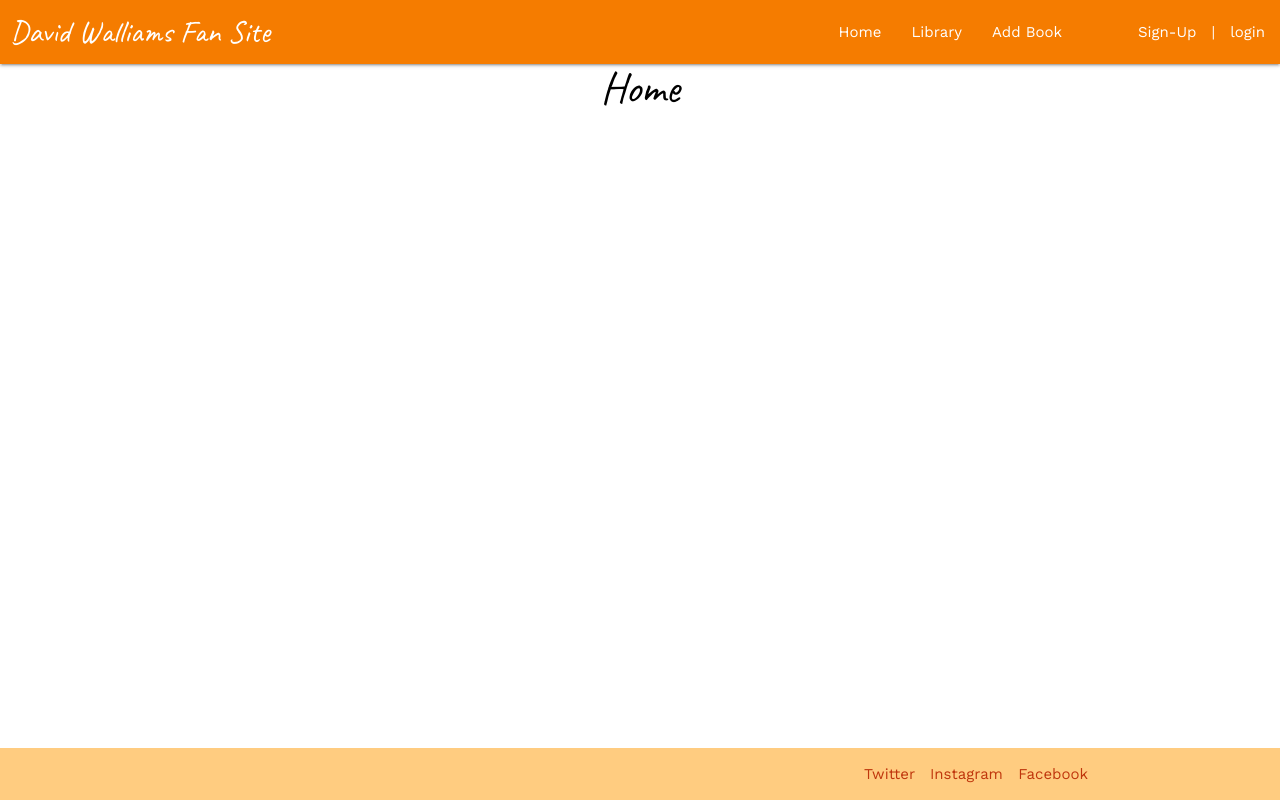
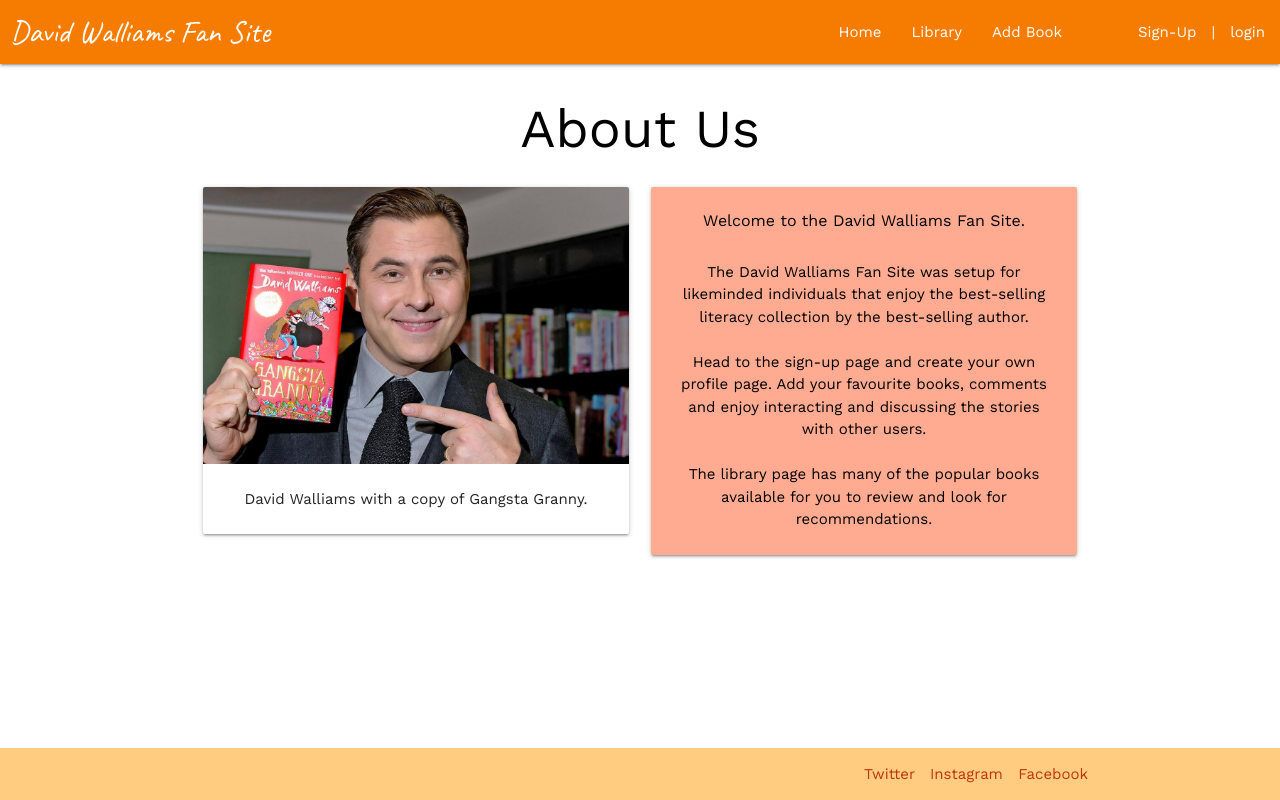
Before and after one commit to Hayley-Woodhouse/milestone-3-project, a Flask app: template dw_fan_site/templates/home.html in a window 1280 px wide. Run offline with Flask 2, Linux system fonts and the light colour scheme; the template is opened without the code that fills it, so the values that code supplies are empty.

Commit message:
added image and write up to the page

```diff
--- a/dw_fan_site/templates/home.html
+++ b/dw_fan_site/templates/home.html
@@ -1,6 +1,32 @@
 {% extends "base.html" %}
 {% block content %}
 
-<h3 class="black-text center-align">Home</h3>
+<h2 class="black-text center-align">About Us</h3>
+
+<div class="row">
+    <div class="col s12 m6 center-align">
+        <div class="card">
+            <div class="card-image">
+                <img src="{{ url_for('static', filename='images/david_walliams.jpg') }}" alt="Image of David Walliams">
+            </div>
+            <div class="card-content">
+              <p>David Walliams with a copy of Gangsta Granny.</p>
+            </div>
+        </div>
+    </div>
+    <div class="col s12 m6">
+        <div class="card deep-orange lighten-3">
+            <div class="card-content black-text center-align">
+                <span class="card-title"><strong>Welcome to the David Walliams Fan Site.</strong></span>
+                <br>
+                <p>The David Walliams Fan Site was setup for likeminded individuals that enjoy the best-selling literacy collection by the best-selling author.</p>
+                <br>
+                <p>Head to the sign-up page and create your own profile page. Add your favourite books, comments and enjoy interacting and discussing the stories with other users.</p>
+                <br>
+                <p>The library page has many of the popular books available for you to review and look for recommendations.</p>
+            </div>
+        </div>
+    </div>
+</div>
 
 {% endblock %}
```
